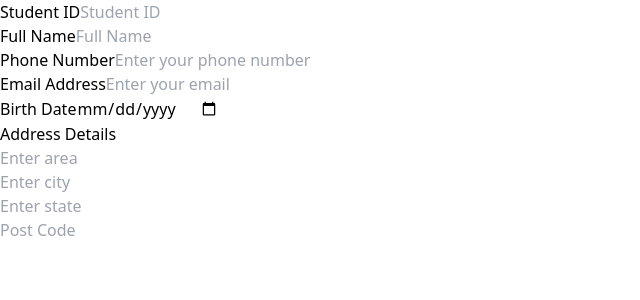
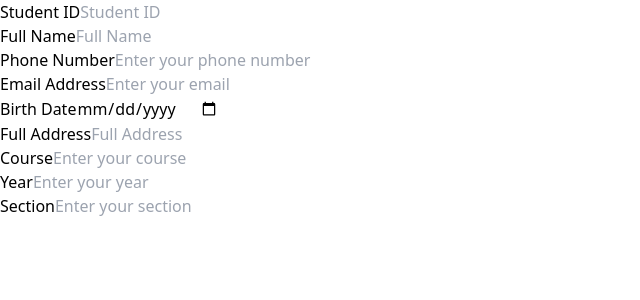
Before and after one commit to sanquilouie/student-portal-v2, a React (Vite) app in the folder client/: page /studentprofile in a window 1280 px wide. Shown: the top 300 px of the page, without its empty margins (0-640 px from the left). Built offline with nearby package versions, Linux system fonts and the light colour scheme.

Commit message:
Added form on student profile page

```diff
--- a/client/src/student_pages/StudentProfilePage.jsx
+++ b/client/src/student_pages/StudentProfilePage.jsx
@@ -52,34 +52,39 @@ const StudentProfilePage = () => {
                 </div>
             </div>
         </div>
-            <div className="mb-5 pt-3">
-                <label className="mb-5 block text-base font-semibold text-[#07074D] sm:text-xl">
-                    Address Details
+        <div className="mb-5">
+            <label htmlFor="address" className="mb-3 block text-base font-medium text-[#07074D]">
+                 Full Address
             </label>
+            <input type="text" name="address" id="address" placeholder="Full Address"
+                className="w-full rounded-md border border-[#e0e0e0] bg-white py-3 px-6 text-base font-medium text-[#6B7280] outline-none focus:border-[#6A64F1] focus:shadow-md" />
+        </div>
         <div className="-mx-3 flex flex-wrap">
-                    <div className="w-full px-3 sm:w-1/2">
+            <div className="w-full px-3 sm:w-1/3">
                 <div className="mb-5">
-                            <input type="text" name="area" id="area" placeholder="Enter area"
+                    <label htmlFor="course" className="mb-3 block text-base font-medium text-[#07074D]">
+                        Course
+                    </label>
+                    <input type="text" name="course" id="course" placeholder="Enter your course"
                         className="w-full rounded-md border border-[#e0e0e0] bg-white py-3 px-6 text-base font-medium text-[#6B7280] outline-none focus:border-[#6A64F1] focus:shadow-md" />
                 </div>
             </div>
-                    <div className="w-full px-3 sm:w-1/2">
+            <div className="w-full px-3 sm:w-1/3">
                 <div className="mb-5">
-                            <input type="text" name="city" id="city" placeholder="Enter city"
+                    <label htmlFor="year" className="mb-3 block text-base font-medium text-[#07074D]">
+                        Year
+                    </label>
+                    <input type="text" name="year" id="year" placeholder="Enter your year"
                         className="w-full rounded-md border border-[#e0e0e0] bg-white py-3 px-6 text-base font-medium text-[#6B7280] outline-none focus:border-[#6A64F1] focus:shadow-md" />
                 </div>
             </div>
-                    <div className="w-full px-3 sm:w-1/2">
+            <div className="w-full px-3 sm:w-1/3">
                 <div className="mb-5">
-                            <input type="text" name="state" id="state" placeholder="Enter state"
+                    <label htmlFor="section" className="mb-3 block text-base font-medium text-[#07074D]">
+                        Section
+                    </label>
+                    <input type="text" name="section" id="section" placeholder="Enter your section"
                         className="w-full rounded-md border border-[#e0e0e0] bg-white py-3 px-6 text-base font-medium text-[#6B7280] outline-none focus:border-[#6A64F1] focus:shadow-md" />
-                        </div>
-                    </div>
-                    <div className="w-full px-3 sm:w-1/2">
-                        <div className="mb-5">
-                            <input type="text" name="post-code" id="post-code" placeholder="Post Code"
-                                className="w-full rounded-md border border-[#e0e0e0] bg-white py-3 px-6 text-base font-medium text-[#6B7280] outline-none focus:border-[#6A64F1] focus:shadow-md" />
-                        </div>
                 </div>
             </div>
         </div>
```
Lines whose indentation alone changed are shown as unchanged.
